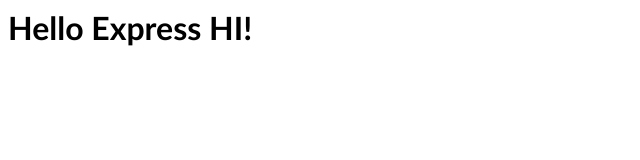
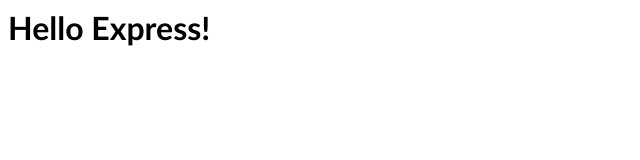
Before and after one commit to tusharPio/express-simple-assignment-1, a website: page pages/index.html in a window 1280 px wide. Shown: the full height of the page, 0-640 px from the left. Drawn offline with Linux system fonts and the light colour scheme; files that its build step writes are made by us from their sources.

Commit message:
1 file modified

```diff
--- a/pages/index.html
+++ b/pages/index.html
@@ -1,2 +1,2 @@
 <link rel="stylesheet" href="./style.css" />
-<h1>Hello Express HI!</h1>
+<h1>Hello Express!</h1>
```
